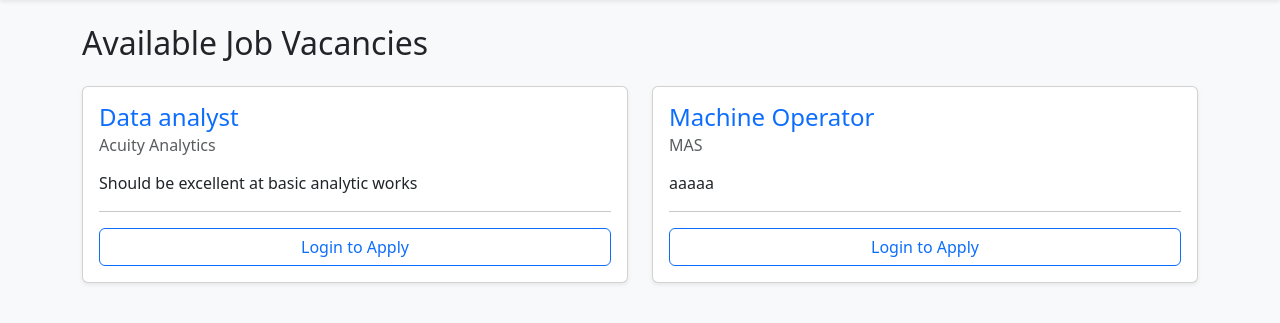
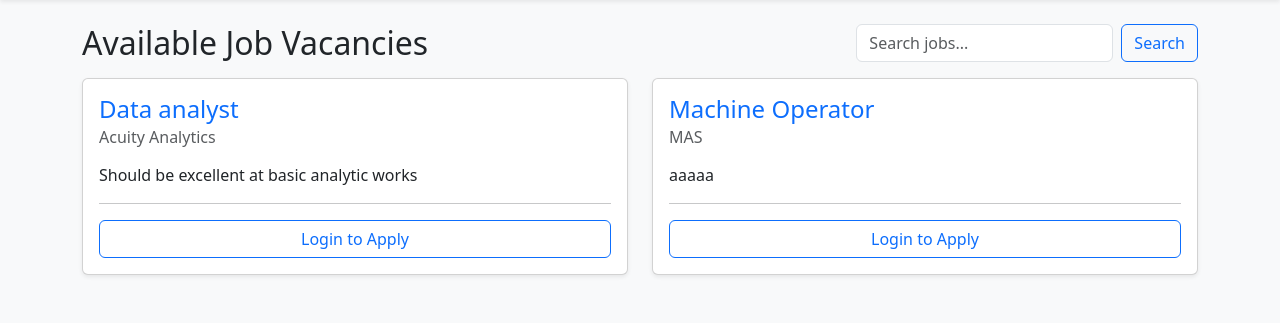
Before and after one commit to themiyawijenayaka100-coder/jobportal, a Django app: page /jobs/ in a window 1280 px wide. Shown: the part 56-379 px from the top of the page. Run offline with Django 5.2, Linux system fonts and the light colour scheme; data comes from the database, SQL or seed files in the repository; parts of the project's set-up code (start-up, migrations or seed data) failed here and were passed over.

Commit message:
job searching and related features

```diff
--- a/jobs/templates/job_list.html
+++ b/jobs/templates/job_list.html
@@ -1,9 +1,22 @@
 {% extends 'base.html' %}
 
 {% block content %}
-<h2 class="mb-4">Available Job Vacancies</h2>
+<div class="d-flex flex-wrap justify-content-between align-items-center gap-2 mb-3">
+    <h2 class="mb-0">Available Job Vacancies</h2>
+    <form method="GET" class="d-flex" role="search">
+        <input
+            class="form-control me-2"
+            type="search"
+            name="q"
+            placeholder="Search jobs..."
+            value="{{ q|default:'' }}"
+            aria-label="Search"
+        >
+        <button class="btn btn-outline-primary" type="submit">Search</button>
+    </form>
+</div>
 <div class="row">
-    {% for job in jobs %}
+    {% for job in page_obj %}
     <div class="col-md-6 mb-4">
         <div class="card shadow-sm h-100">
             <div class="card-body">
--- a/jobs/views.py
+++ b/jobs/views.py
@@ -6,10 +6,16 @@ from django.shortcuts import get_object_or_404
 from applications.models import Application
 from .forms import JobForm
 from django.contrib import messages
+from django.db.models import Q
+from django.core.paginator import Paginator
 
 # view all jobs
 def job_list(request):
-    jobs = Job.objects.all().order_by('-id') # Show newest first
+    q = (request.GET.get("q") or "").strip()
+    jobs_qs = Job.objects.all().order_by("-id")  # Show newest first
+
+    if q:
+        jobs_qs = jobs_qs.filter(Q(title__icontains=q) | Q(description__icontains=q))
 
     if request.user.is_authenticated:
         # Get all applications for this user
@@ -17,11 +23,16 @@ def job_list(request):
         # Create a dictionary of {job_id: status}
         app_dict = {app.job_id: app.status for app in user_apps}
 
-        # Attach the status to each job dynamically
-        for job in jobs:
+    paginator = Paginator(jobs_qs, 10)
+    page_number = request.GET.get("page")
+    page_obj = paginator.get_page(page_number)
+
+    if request.user.is_authenticated:
+        # Attach the status to each job on this page only
+        for job in page_obj:
             job.applied_status = app_dict.get(job.id, None)
 
-    return render(request, 'job_list.html', {'jobs': jobs})
+    return render(request, "job_list.html", {"page_obj": page_obj, "q": q})
 
 # create a job
 @login_required
```
Also changed, not shown: other parts of jobs/templates/job_list.html (+32 -0 lines).
